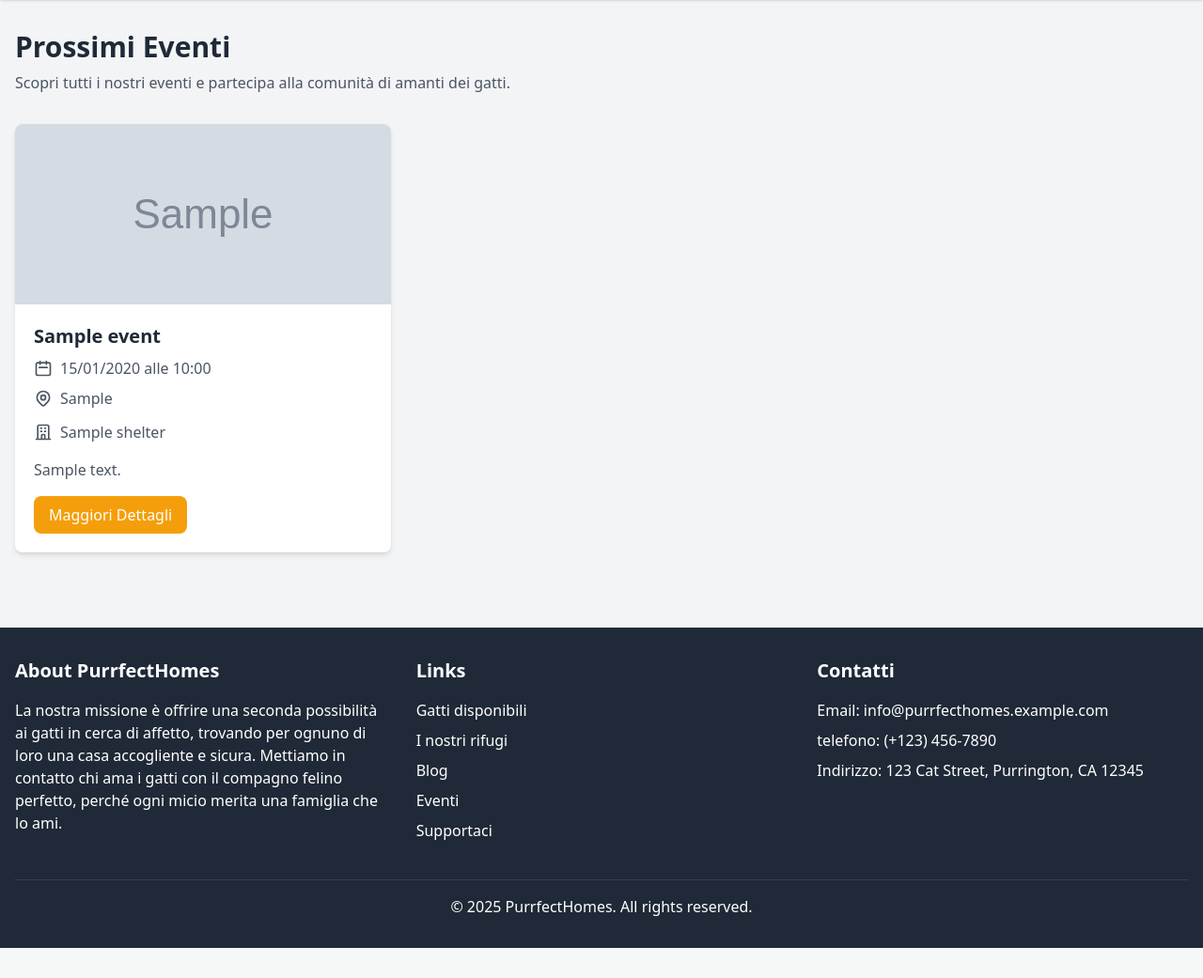
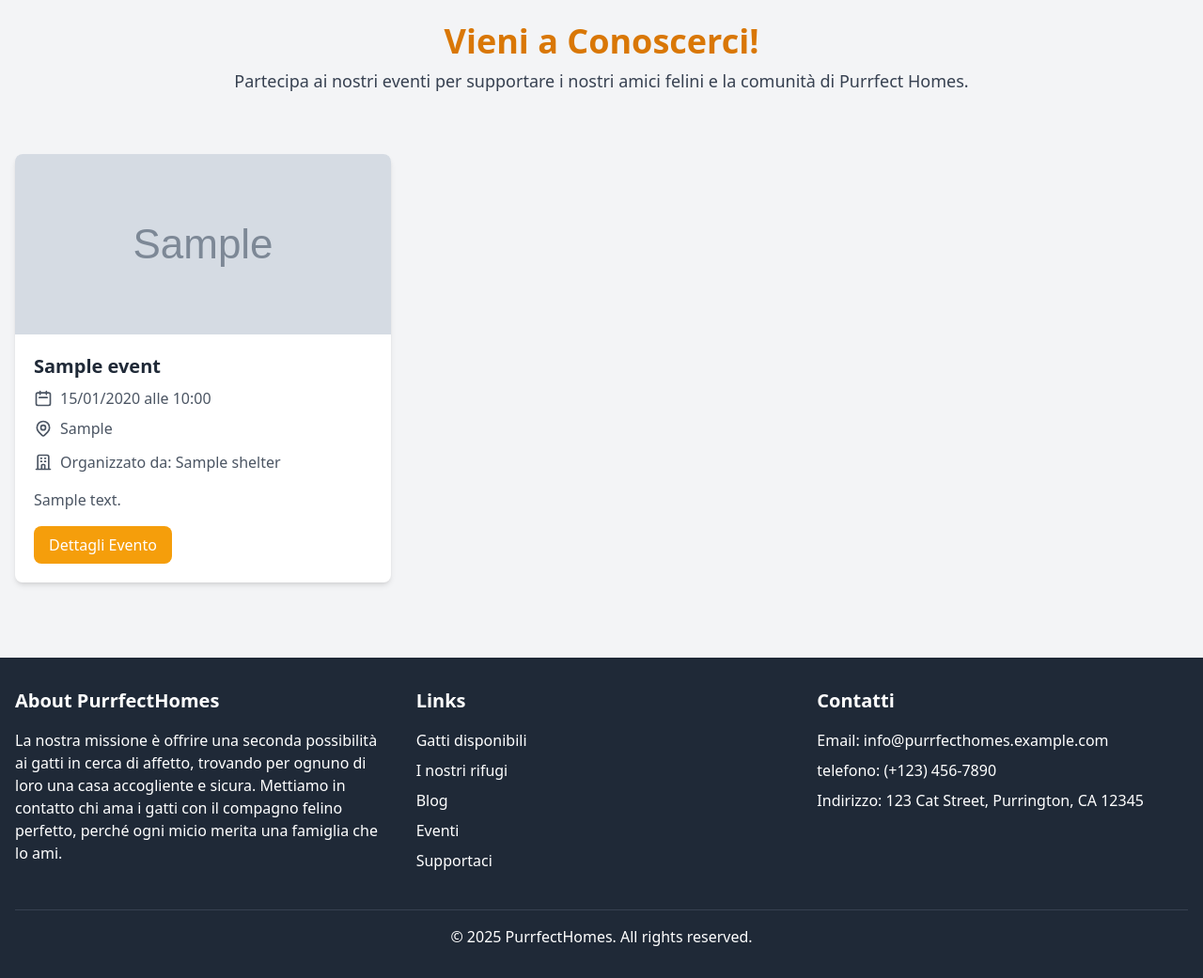
Before and after one commit to Alle-marchio/catadoption, a Django app: template templates/event/event_list.html in a window 1280 px wide. Shown: the part 72-1113 px from the top of the page at 94% size. Before the commit the page ends 1081 px from the top, so only its background shows below. Run offline with Django 4.2, Linux system fonts and the light colour scheme; the template is opened without the code that fills it: values that come from a table or form of the project are taken from there, others are empty; tables that the repository leaves empty hold one stand-in row (values such as "Sample post"); grey boxes marked "Sample" are stand-in pictures; some libraries are stand-ins or nearby versions.

Commit message:
fix event_list.html and template. need to choise event_detail.html template.

```diff
--- a/templates/event/event_list.html
+++ b/templates/event/event_list.html
@@ -3,14 +3,16 @@
 {% block title %}Eventi - Purrfect Homes{% endblock %}
 
 {% block content %}
+<div class="bg-gray-100 py-6">
+    <div class="container mx-auto px-4 text-center">
+        <h1 class="text-4xl font-bold text-amber-600 mb-2">Vieni a Conoscerci!</h1>
+        <p class="text-lg text-gray-700 mb-0">Partecipa ai nostri eventi per supportare i nostri amici felini e la comunità di Purrfect Homes.</p>
+    </div>
+</div>
+
 <div class="container mx-auto px-4 py-8">
-    <div class="mb-8">
-        <h1 class="text-3xl font-bold text-gray-800">Prossimi Eventi</h1>
-        <p class="text-gray-600 mt-2">Scopri tutti i nostri eventi e partecipa alla comunità di amanti dei gatti.</p>
-    </div>
-
     {% if events %}
-        <div class="grid grid-cols-1 md:grid-cols-2 lg:grid-cols-3 gap-6">
+        <div class="grid grid-cols-1 md:grid-cols-2 lg:grid-cols-3 gap-6 mt-2">
             {% for event in events %}
                 <div class="bg-white rounded-lg shadow-md overflow-hidden transition-transform duration-300 hover:shadow-lg hover:-translate-y-1">
                     {% if event.image %}
@@ -47,25 +49,25 @@
                             <svg class="w-5 h-5 mr-2" fill="none" stroke="currentColor" viewBox="0 0 24 24" xmlns="http://www.w3.org/2000/svg">
                                 <path stroke-linecap="round" stroke-linejoin="round" stroke-width="2" d="M19 21V5a2 2 0 00-2-2H7a2 2 0 00-2 2v16m14 0h2m-2 0h-5m-9 0H3m2 0h5M9 7h1m-1 4h1m4-4h1m-1 4h1m-5 10v-5a1 1 0 011-1h2a1 1 0 011 1v5m-4 0h4"></path>
                             </svg>
-                            <span>{{ event.shelter.name }}</span>
+                            <span>Organizzato da: {{ event.shelter.name }}</span>
                         </div>
 
                         <p class="text-gray-600 mb-4 line-clamp-3">{{ event.description|truncatechars:150 }}</p>
 
                         <a href="{% url 'event-detail' event.pk %}" class="inline-block bg-amber-500 hover:bg-amber-600 text-white font-medium py-2 px-4 rounded-lg transition duration-300">
-                            Maggiori Dettagli
+                            Dettagli Evento
                         </a>
                     </div>
                 </div>
             {% endfor %}
         </div>
     {% else %}
-        <div class="bg-white rounded-lg shadow p-8 text-center">
+        <div class="bg-white rounded-lg shadow p-8 text-center mt-4">
             <svg class="w-16 h-16 text-gray-400 mx-auto mb-4" fill="none" stroke="currentColor" viewBox="0 0 24 24" xmlns="http://www.w3.org/2000/svg">
                 <path stroke-linecap="round" stroke-linejoin="round" stroke-width="2" d="M12 8v4l3 3m6-3a9 9 0 11-18 0 9 9 0 0118 0z"></path>
             </svg>
-            <h3 class="text-xl font-medium text-gray-800 mb-2">Nessun evento in programma</h3>
-            <p class="text-gray-600">Al momento non ci sono eventi futuri programmati. Torna a controllare più tardi!</p>
+            <h3 class="text-xl font-medium text-gray-800 mb-2">Non ci sono eventi imminenti</h3>
+            <p class="text-gray-600">Ti invitiamo a seguirci per futuri aggiornamenti sui nostri eventi.</p>
         </div>
     {% endif %}
 </div>
```
Also changed, not shown: templates/event/event_detail.html (+99 -4 lines).
